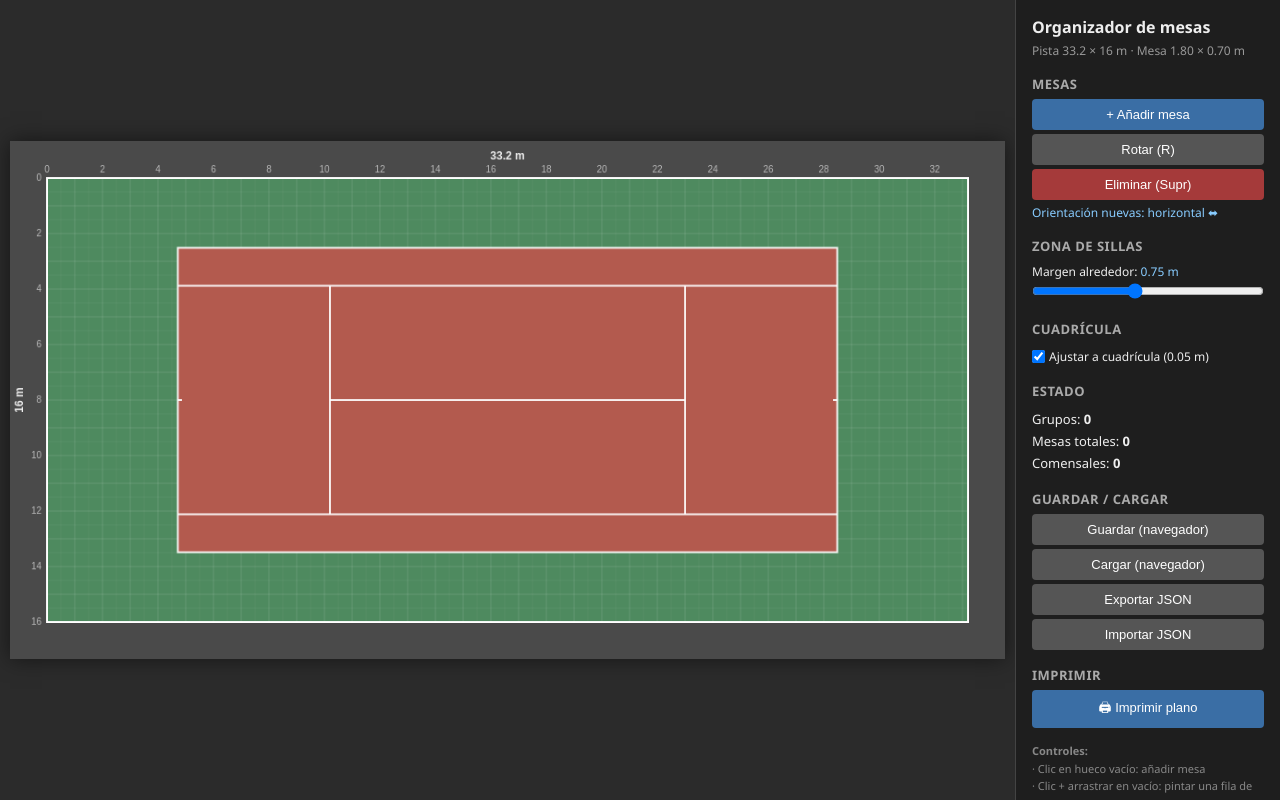
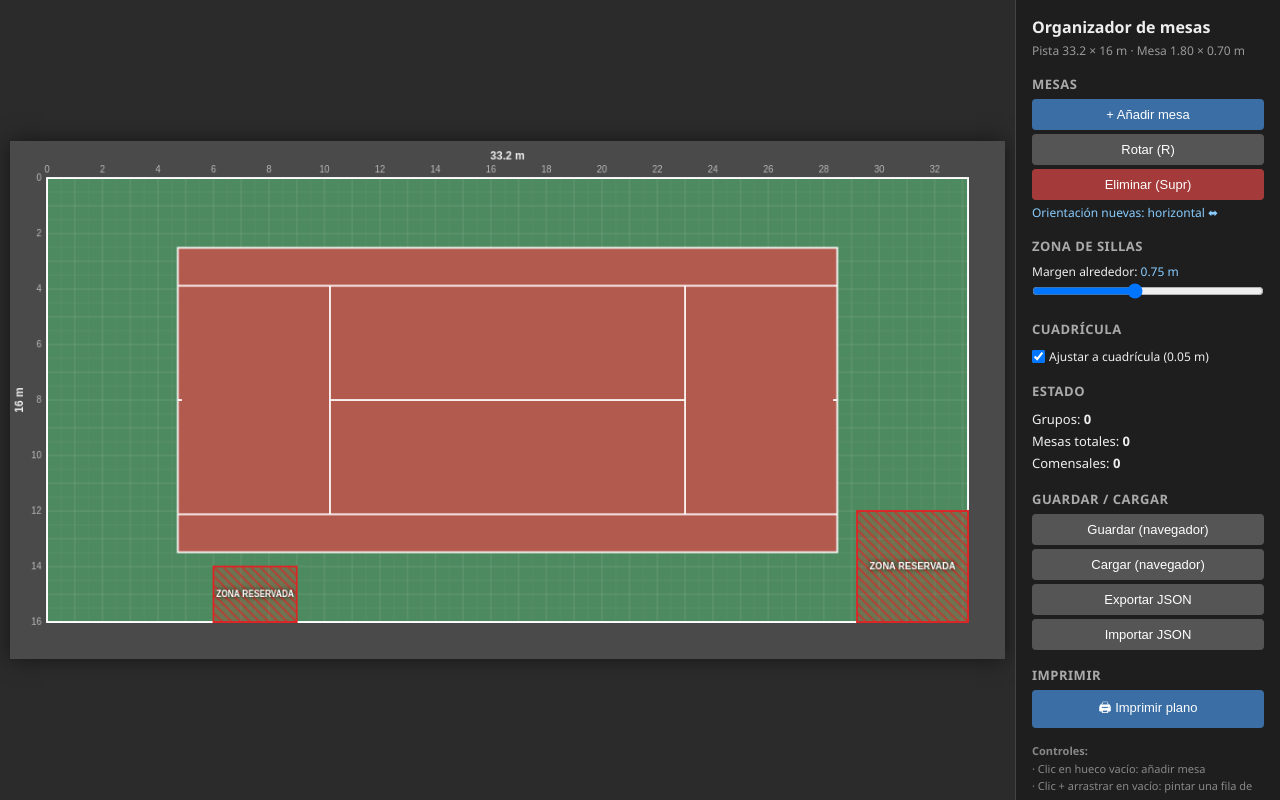
Before and after one commit to lorencete-2003/Organizador-fiestas, a plain HTML site: page index.html in a window 1280 px wide. Drawn offline with Linux system fonts and the light colour scheme.

Commit message:
mesas con zonas reservadas

```diff
--- a/index.html
+++ b/index.html
@@ -136,9 +136,9 @@
     · Alt al arrastrar: sin cuadrícula ni imán<br>
     · Mesas pegadas se <b>fusionan</b> en una sola (imán al acercarlas)<br>
     · R: rotar seleccionada (o la orientación de las nuevas)<br>
-    · Supr: eliminar seleccionada<br>
-    · Halo rojo = sillas demasiado pegadas<br>
-    · Halo naranja = fuera de la pista
+    · Halo rojo = sillas demasiado pegadas o invasión de zona reservada<br>
+    · Halo naranja = fuera de la pista<br>
+    · Zona roja rayada = zonas reservadas / aviso
   </div>
 </div>
 
@@ -167,6 +167,14 @@ const PASO_SNAP = 0.05;   // paso de la cuadrícula de movimiento (m)
 
 // Medidas pista de tenis (dobles)
 const COURT_L = 23.77, COURT_W = 10.97, SINGLES_W = 8.23, SERVICIO = 6.40;
+
+// Zonas reservadas / de aviso (rayadas en rojo)
+const ZONAS_RESERVADAS = [
+  // Esquina abajo derecha: 4x4 (al final del todo, x: 29.2 a 33.2, y: 12 a 16)
+  { id: "esquina_abajo_der", nombre: "Zona reservada (4×4)", x: PISTA_W - 4, y: PISTA_H - 4, w: 4, h: 4 },
+  // Metro 6 al 9, altura 2 m en la parte inferior (x: 6 a 9, y: 14 a 16)
+  { id: "paso_abajo_6_9", nombre: "Zona reservada (6-9 m)", x: 6, y: PISTA_H - 2, w: 3, h: 2 }
+];
 
 // ---------- Estado ----------
 // Cada grupo es un rectángulo de mesas fusionadas: cols × rows mesas.
@@ -228,6 +236,7 @@ function solapan(a, b) {
 function calcularConflictos() {
   const enConflicto = new Set();
   const fuera = new Set();
+  const enReservada = new Set();
   const halos = grupos.map(g => ({ id: g.id, h: haloGrupo(g) }));
   for (let i = 0; i < halos.length; i++) {
     const a = halos[i].h;
@@ -235,8 +244,14 @@ function calcularConflictos() {
     for (let j = i + 1; j < halos.length; j++) {
       if (solapan(a, halos[j].h)) { enConflicto.add(halos[i].id); enConflicto.add(halos[j].id); }
     }
+    for (const z of ZONAS_RESERVADAS) {
+      if (solapan(a, z)) {
+        enConflicto.add(halos[i].id);
+        enReservada.add(halos[i].id);
+      }
+    }
   }
-  return { enConflicto, fuera };
+  return { enConflicto, fuera, enReservada };
 }
 
 // ---------- Fusión ----------
@@ -411,12 +426,59 @@ function dibujarPista() {
   ctx.restore();
 }
 
+// ---------- Zonas reservadas ----------
+function dibujarZonasReservadas() {
+  for (const z of ZONAS_RESERVADAS) {
+    const zx = mToPxX(z.x);
+    const zy = mToPxY(z.y);
+    const zw = z.w * ESCALA;
+    const zh = z.h * ESCALA;
+
+    // Fondo rojo transparente
+    ctx.fillStyle = "rgba(220, 38, 38, 0.22)";
+    ctx.fillRect(zx, zy, zw, zh);
+
+    // Rayado diagonal rojo
+    ctx.save();
+    ctx.beginPath();
+    ctx.rect(zx, zy, zw, zh);
+    ctx.clip();
+    ctx.strokeStyle = "rgba(220, 38, 38, 0.65)";
+    ctx.lineWidth = 2;
+    const paso = 10;
+    for (let d = -zh; d <= zw + zh; d += paso) {
+      ctx.beginPath();
+      ctx.moveTo(zx + d, zy);
+      ctx.lineTo(zx + d + zh, zy + zh);
+      ctx.stroke();
+    }
+    ctx.restore();
+
+    // Borde rojo
+    ctx.strokeStyle = "#dc2626";
+    ctx.lineWidth = 2;
+    ctx.strokeRect(zx, zy, zw, zh);
+
+    // Texto de aviso
+    ctx.save();
+    ctx.fillStyle = "#fff";
+    ctx.font = "bold 10px sans-serif";
+    ctx.textAlign = "center";
+    ctx.textBaseline = "middle";
+    ctx.shadowColor = "rgba(0,0,0,0.9)";
+    ctx.shadowBlur = 4;
+    ctx.fillText("ZONA RESERVADA", zx + zw / 2, zy + zh / 2, zw - 6);
+    ctx.restore();
+  }
+}
+
 // ---------- Dibujo ----------
 function dibujar() {
   ctx.clearRect(0, 0, W, H);
   dibujarPista();
+  dibujarZonasReservadas();
 
-  const { enConflicto, fuera } = calcularConflictos();
+  const { enConflicto, fuera, enReservada } = calcularConflictos();
 
   for (const g of grupos) {
     const r = rectGrupo(g);
@@ -503,7 +565,7 @@ function dibujar() {
     ctx.restore();
   }
 
-  actualizarStats(enConflicto, fuera);
+  actualizarStats(enConflicto, fuera, enReservada);
   sincronizarPanelSeleccion();
 }
 
@@ -524,16 +586,23 @@ function comensalesGrupo(g) {
   return 6 * g.cols;
 }
 
-function actualizarStats(enConflicto, fuera) {
+function actualizarStats(enConflicto, fuera, enReservada = new Set()) {
   const stats = document.getElementById("stats");
   const nGrupos = grupos.length;
   const nMesas = grupos.reduce((s, g) => s + g.cols * g.rows, 0);
   const nComensales = grupos.reduce((s, g) => s + comensalesGrupo(g), 0);
   let html = `Grupos: <b>${nGrupos}</b><br>Mesas totales: <b>${nMesas}</b><br>Comensales: <b>${nComensales}</b><br>`;
-  if (enConflicto.size > 0)
-    html += `<span class="conflicto">⚠ ${enConflicto.size} grupo(s) con sillas pegadas</span><br>`;
-  else if (nGrupos > 0)
+  if (enConflicto.size > 0) {
+    if (enReservada.size > 0) {
+      html += `<span class="conflicto">⚠ ${enReservada.size} grupo(s) invaden zona reservada</span><br>`;
+    }
+    const soloSillas = [...enConflicto].filter(id => !enReservada.has(id)).length;
+    if (soloSillas > 0) {
+      html += `<span class="conflicto">⚠ ${soloSillas} grupo(s) con sillas pegadas</span><br>`;
+    }
+  } else if (nGrupos > 0) {
     html += `<span class="ok">✓ Sin conflictos entre grupos</span><br>`;
+  }
   if (fuera.size > 0)
     html += `<span class="conflicto">⚠ ${fuera.size} grupo(s) fuera de la pista</span>`;
   stats.innerHTML = html;
@@ -740,10 +809,12 @@ document.getElementById("btn-imprimir").addEventListener("click", () => {
 
   const nMesas = grupos.reduce((s, g) => s + g.cols * g.rows, 0);
   const nComensales = grupos.reduce((s, g) => s + comensalesGrupo(g), 0);
-  const { enConflicto, fuera } = calcularConflictos();
+  const { enConflicto, fuera, enReservada } = calcularConflictos();
   let resumen = `Grupos: ${grupos.length} · Mesas: ${nMesas} · Comensales: ${nComensales}` +
     ` · Margen de sillas: ${margenSillas.toFixed(2)} m`;
-  if (enConflicto.size > 0) resumen += ` · ⚠ ${enConflicto.size} grupo(s) con sillas pegadas`;
+  if (enReservada && enReservada.size > 0) resumen += ` · ⚠ ${enReservada.size} grupo(s) en zona reservada`;
+  const soloSillas = [...enConflicto].filter(id => !enReservada || !enReservada.has(id)).length;
+  if (soloSillas > 0) resumen += ` · ⚠ ${soloSillas} grupo(s) con sillas pegadas`;
   if (fuera.size > 0) resumen += ` · ⚠ ${fuera.size} grupo(s) fuera de la pista`;
   document.getElementById("imprimir-resumen").textContent = resumen;
 
```
